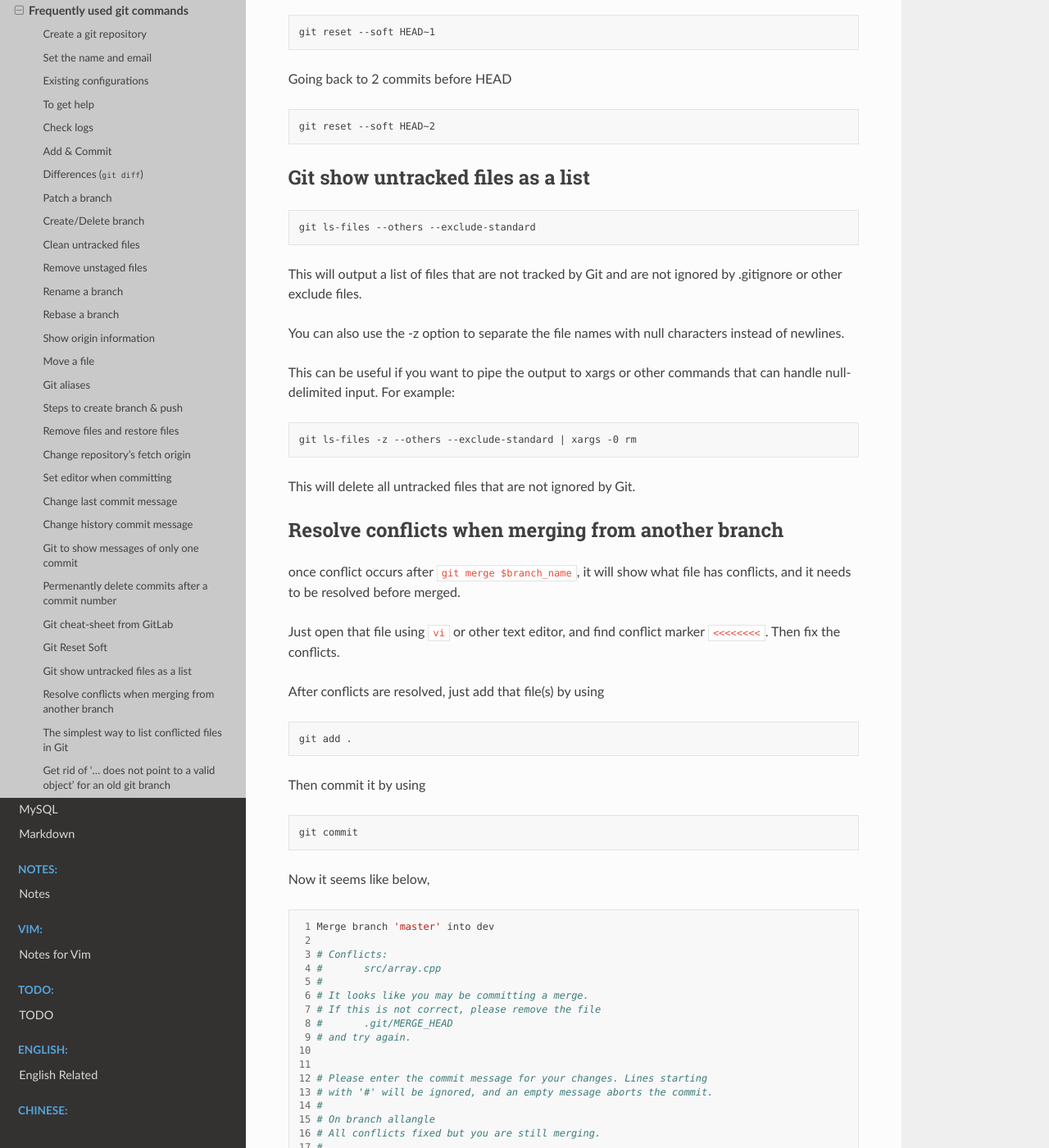
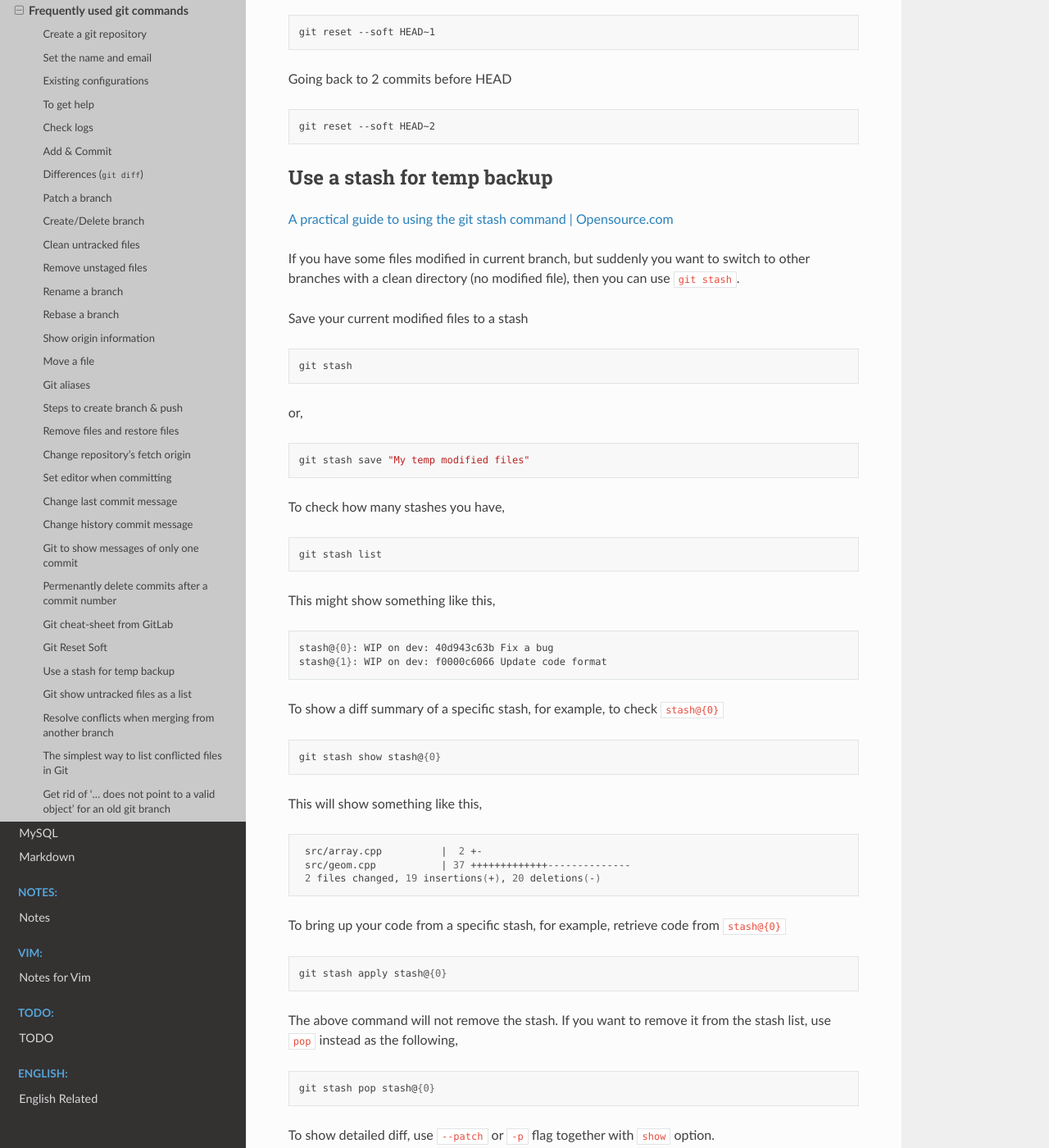
Before and after one commit to Pyrad/pyradnotes, a Sphinx documentation site: the page built from source/Git/gitcmd.md, in a window 1280 px wide and 1400 px high, scrolled down 10431 px. Shown: the whole window at 82% size. Built offline with Sphinx 7.4.7 and the Read the Docs theme 2.0.0, drawn with Linux system fonts in a browser that asks for light colours; some of the changed text lies outside the part shown.

Commit message:
Git Use a stash for temp backup

````diff
--- a/source/Git/gitcmd.md
+++ b/source/Git/gitcmd.md
@@ -510,6 +510,72 @@ git reset --soft HEAD~2
 ```
 
 
+
+## Use a stash for temp backup
+
+[A practical guide to using the git stash command | Opensource.com](https://opensource.com/article/21/4/git-stash)
+
+If you have some files modified in current branch, but suddenly you want to switch to other branches with a clean directory (no modified file), then you can use `git stash`.
+
+Save your current modified files to a stash
+
+```shell
+git stash
+```
+
+or,
+
+```shell
+git stash save "My temp modified files"
+```
+
+To check how many stashes you have,
+
+```shell
+git stash list
+```
+
+This might show something like this,
+
+```shell
+stash@{0}: WIP on dev: 40d943c63b Fix a bug
+stash@{1}: WIP on dev: f0000c6066 Update code format
+```
+
+To show a diff summary of a specific stash, for example, to check `stash@{0}`
+
+```shell
+git stash show stash@{0}
+```
+
+This will show something like this,
+
+```shell
+ src/array.cpp          |  2 +-
+ src/geom.cpp           | 37 +++++++++++++--------------
+ 2 files changed, 19 insertions(+), 20 deletions(-)
+```
+
+To bring up your code from a specific stash, for example, retrieve code from `stash@{0}`
+
+```shell
+git stash apply stash@{0}
+```
+
+The above command will not remove the stash. If you want to remove it from the stash list, use `pop` instead as the following,
+
+```shell
+git stash pop stash@{0}
+```
+
+To show detailed diff, use `--patch` or `-p` flag together with `show` option.
+
+```shell
+git stash show stash@{0}
+git stash show stash@{0} --patch
+```
+
+
 ## Git show untracked files as a list
 
 ```shell
````
